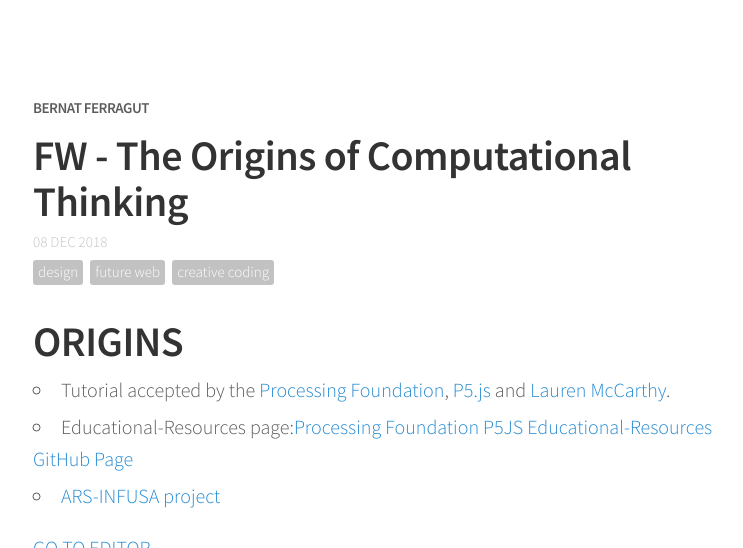
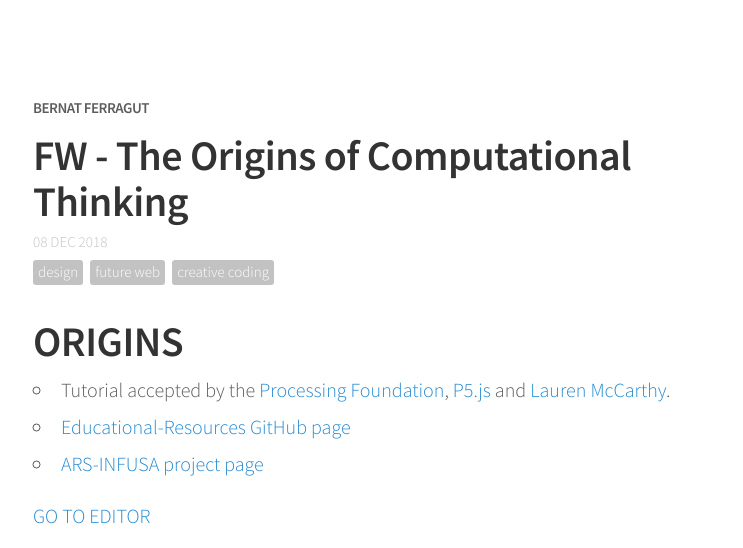
Before and after one commit to bernatferragut/FutureWeb-blog, a Jekyll site: the page built from _posts/08-12-18-FW-The First Computer.md, in a window 1280 px wide and 900 px high, cut to the strip 0-548 px from the top of the window. Shown: the whole strip, without its empty margins (247-990 px from the left). Built offline with Jekyll 4.4.1, drawn with Linux system fonts in a browser that asks for light colours; nearby versions of some CDN libraries; comment, search, counter and statistics services are not loaded.

Commit message:
Update 08-12-18-FW-The First Computer.md

```diff
--- a/_posts/08-12-18-FW-The First Computer.md
+++ b/_posts/08-12-18-FW-The First Computer.md
@@ -11,8 +11,8 @@ share: true
 # ORIGINS
 
 * Tutorial accepted by the [Processing Foundation](https://processing.org), [P5.js](http://p5js.org) and [Lauren McCarthy](http://www.lauren-mccarthy.com).
-* Educational-Resources page:[Processing Foundation P5JS Educational-Resources GitHub Page](https://github.com/processing/p5.js/wiki/Educational-Resources)
-* [ARS-INFUSA project](http://ars-infusa.surge.sh/)
+* [Educational-Resources GitHub page](https://github.com/processing/p5.js/wiki/Educational-Resources)
+* [ARS-INFUSA project page](http://ars-infusa.surge.sh/)
 
 [GO TO EDITOR](https://editor.p5js.org/bernatferragut/sketches/HkO4HfkAX)
 
```
